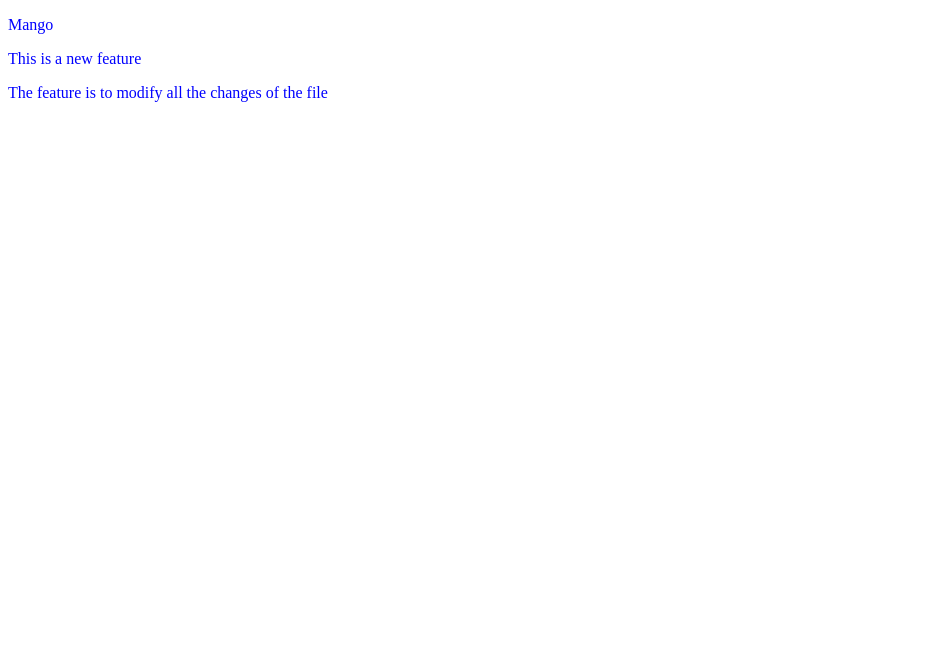
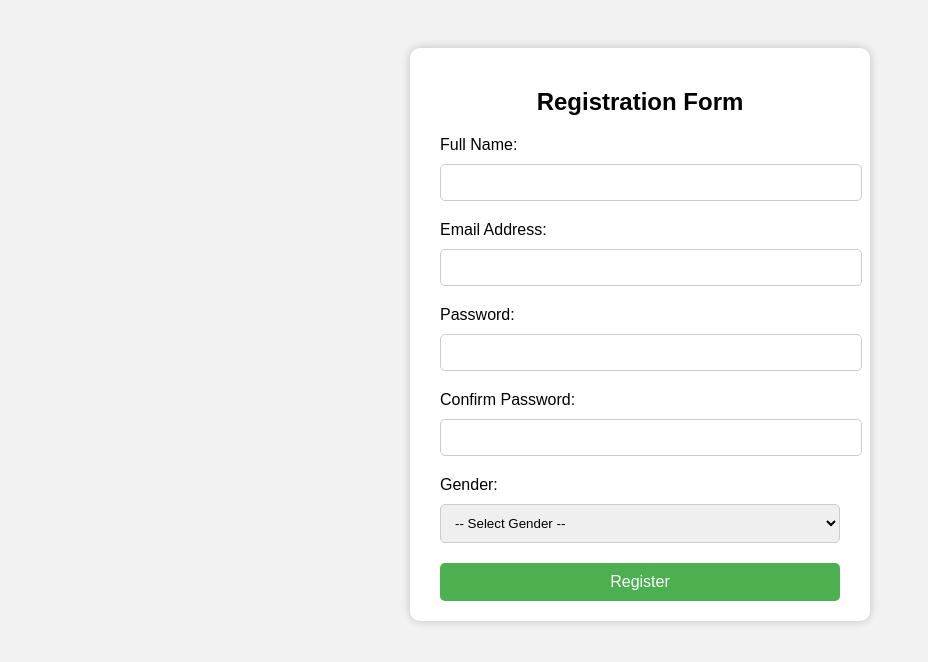
Before and after one commit to roshan0essence/gitrepo, a plain HTML site: page index.html in a window 1280 px wide. Shown: the whole page, without its empty margins (0-928 px from the left). Drawn offline with Linux system fonts and the light colour scheme.

Commit message:
new file

```diff
--- a/index.html
+++ b/index.html
@@ -1,14 +1,78 @@
 <!DOCTYPE html>
 <html lang="en">
 <head>
-    <meta charset="UTF-8">
-    <meta name="viewport" content="width=device-width, initial-scale=1.0">
-    <title>Document</title>
-    <link rel="stylesheet" href="style.css">
+  <meta charset="UTF-8">
+  <title>Registration Form</title>
+  <style>
+    body {
+      font-family: Arial, sans-serif;
+      background-color: #f2f2f2;
+      padding: 40px;
+    }
+    .form-container {
+      background-color: #fff;
+      padding: 20px 30px;
+      border-radius: 10px;
+      max-width: 400px;
+      margin: auto;
+      box-shadow: 0 0 10px rgba(0,0,0,0.2);
+    }
+    h2 {
+      text-align: center;
+    }
+    input[type="text"],
+    input[type="email"],
+    input[type="password"],
+    select {
+      width: 100%;
+      padding: 10px;
+      margin: 10px 0 20px;
+      border: 1px solid #ccc;
+      border-radius: 5px;
+    }
+    input[type="submit"] {
+      width: 100%;
+      background-color: #4CAF50;
+      color: white;
+      padding: 10px;
+      border: none;
+      border-radius: 5px;
+      cursor: pointer;
+      font-size: 16px;
+    }
+    input[type="submit"]:hover {
+      background-color: #45a049;
+    }
+  </style>
 </head>
 <body>
-    <p> Mango </p>
-    <p> This is a new feature </p>
-    <p> The feature is to modify all the changes of the file </p>
+
+  <div class="form-container">
+    <h2>Registration Form</h2>
+    <form action="/submit-registration" method="post">
+      <label for="fullname">Full Name:</label>
+      <input type="text" id="fullname" name="fullname" required>
+
+      <label for="email">Email Address:</label>
+      <input type="email" id="email" name="email" required>
+
+      <label for="password">Password:</label>
+      <input type="password" id="password" name="password" required>
+
+      <label for="confirm_password">Confirm Password:</label>
+      <input type="password" id="confirm_password" name="confirm_password" required>
+
+      <label for="gender">Gender:</label>
+      <select id="gender" name="gender" required>
+        <option value="">-- Select Gender --</option>
+        <option value="male">Male</option>
+        <option value="female">Female</option>
+        <option value="other">Other</option>
+      </select>
+
+      <input type="submit" value="Register">
+    </form>
+  </div>
+
 </body>
 </html>
```
Also changed, not shown: my.html (added, +79 -0 lines).
